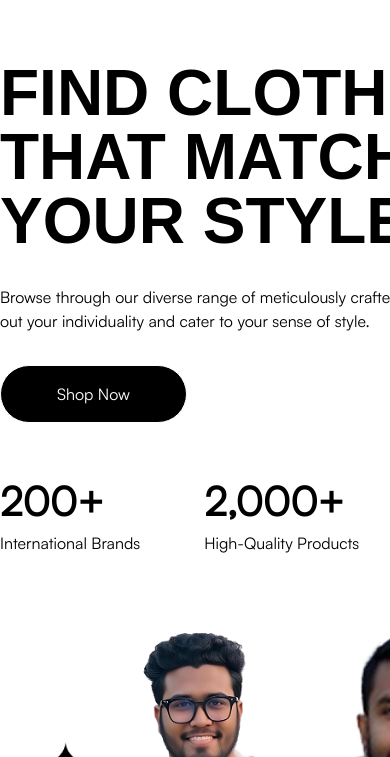
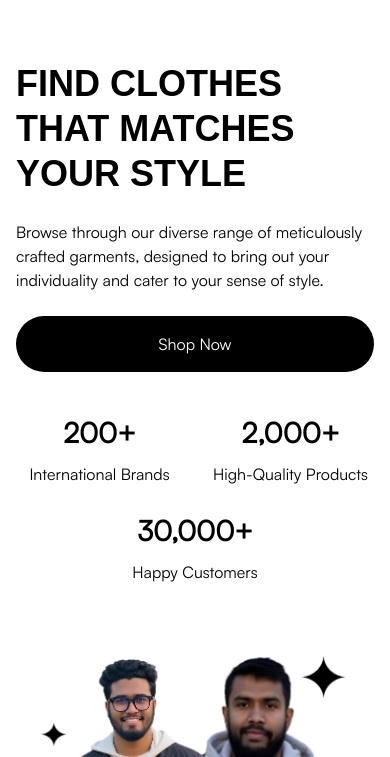
Before and after one commit to moudud-hoq/project-01, a website: page index.html in a window 390 px wide. Shown: the part 87-844 px from the top of the page. Drawn offline with nearby package versions, Linux system fonts and the light colour scheme; a web font is replaced by a local one.

Commit message:
Hero Section Responsive done, Stat section's layout change I have done it by grid layout instead of flex layout

```diff
--- a/index.html
+++ b/index.html
@@ -56,9 +56,10 @@
 
         <!-- Header Bottom Section -->
         <section class="head-bottom max-w-[1240px] m-auto pt-6 pb-16 font-satoshi text-[16px] font-normal">
+
             <!-- Mobile Header -->
-            <!-- Mobile Header -->
-            <div class="lg:hidden flex items-center justify-between px-4">
+            <div class="mobileHeader lg:hidden flex items-center justify-between px-4">
+
                 <!-- Left: Hamburger + Logo -->
                 <div class="flex items-center gap-3">
                     <button id="mobileMenuToggle" class="text-black focus:outline-none">
@@ -71,6 +72,7 @@
                         <img src="./src/jpg/SHOP.CO.png" alt="Logo" class="w-full">
                     </div>
                 </div>
+
                 <!-- Right: Search, Cart, Account -->
                 <div class="flex items-center gap-3">
                     <button id="mobileSearchToggle">
@@ -145,49 +147,64 @@
     </header>
 
     <!-- Hero Section -->
-    <section class="hero-section">
-        <div class="hero-wrapper lg:flex  gap-10 w-[1240px] m-auto">
-            <div class="hero-left w-1/2 flex flex-col mb-18">
+    <section class="hero-section px-4 ">
+        <div class="hero-wrapper w-full max-w-[1240px] m-auto lg:flex gap-10">
+
+            <!-- Title and Description -->
+            <div class="hero-left w-full lg:w-1/2 flex flex-col mb-18">
                 <div>
-                    <h1 class="fontaddintegral uppercase text-[64px] font-bold leading-[64px]  pb-8">Find Clothes That
-                        Matches Your Style</h1>
-                    <p class="fontadd">Browse through our diverse range of meticulously crafted garments, designed to
-                        bring out your
-                        individuality and cater to your sense of style.</p>
+                    <h1
+                        class="fontaddintegral uppercase text-[36px] md:text-[48px] lg:text-[64px] font-bold leading-tight pb-6 lg:pb-8 text-left">
+                        Find Clothes That Matches Your Style
+                    </h1>
+                    <p class="fontadd text-left text-[16px] lg:text-[18px]">
+                        Browse through our diverse range of meticulously crafted garments, designed to
+                        bring out your individuality and cater to your sense of style.
+                    </p>
                     <button
-                        class="mt-8 bg-black px-14 py-4 rounded-full text-white border hover:bg-blue-900  transition duration-300 ease-in-out">Shop
-                        Now</button>
+                        class="mt-6 lg:mt-8 bg-black px-10 py-4 rounded-full text-white hover:bg-blue-900 transition duration-300 ease-in-out text-[16px] w-full lg:w-fit">
+                        Shop Now
+                    </button>
                 </div>
-                <div class="flex gap-16 mt-12">
-                    <div>
-                        <div class="flex items-center">
-                            <h3 class="hero-number-area counter">200</h3>
-                            <span class="hero-number-area">+</span>
+
+                <!-- Stats Section -->
+                <div class="mt-10 lg:mt-12 grid grid-cols-2 lg:grid-cols-3 gap-6 lg:gap-16 place-items-center">
+
+                    <div class="lg:col-span-1 text-center">
+                        <div class="flex items-center justify-center">
+                            <h3 class="hero-number-area text-[28px] font-bold counter">200</h3>
+                            <span class="hero-number-area text-[28px] font-bold">+</span>
                         </div>
-                        <p>International Brands</p>
+                        <p class="mt-2">International Brands</p>
                     </div>
-                    <div>
-                        <div class="flex items-center">
-                            <h3 class="hero-number-area counter">2,000</h3>
-                            <span class="hero-number-area">+</span>
+
+                    <div class="lg:col-span-1 text-center">
+                        <div class="flex items-center justify-center">
+                            <h3 class="hero-number-area text-[28px] font-bold counter">2,000</h3>
+                            <span class="hero-number-area text-[28px] font-bold">+</span>
                         </div>
-                        <p>High-Quality Products</p>
+                        <p class="mt-2">High-Quality Products</p>
                     </div>
-                    <div>
-                        <div class="flex items-center">
-                            <h3 class="hero-number-area counter">30,000</h3>
-                            <span class="hero-number-area">+</span>
+
+                    <div class="col-span-2 lg:col-span-1 text-center">
+                        <div class="flex items-center justify-center">
+                            <h3 class="hero-number-area text-[28px] font-bold counter">30,000</h3>
+                            <span class="hero-number-area text-[28px] font-bold">+</span>
                         </div>
-                        <p>Happy Customers</p>
+                        <p class="mt-2">Happy Customers</p>
                     </div>
                 </div>
+
             </div>
 
-            <div class="hero-right w-1/2 flex justify-end items-end ">
-                <img src="./src/jpg/raselratul.png" alt="" class="max-w-full">
+            <!-- Image -->
+            <div class="hero-right w-full lg:w-1/2 flex justify-center lg:justify-end items-end mt-10 lg:mt-0">
+                <img src="./src/jpg/raselratul.png" alt="Hero Image" class="max-w-full h-auto">
             </div>
+
         </div>
     </section>
+
 
     <!-- Logo Area -->
     <section class="bg-black">
```
Also changed, not shown: src/css/output.css.
